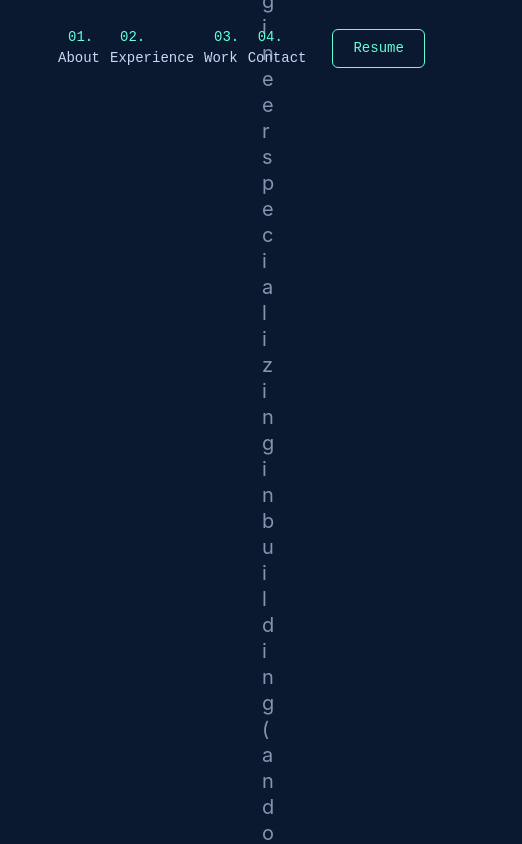
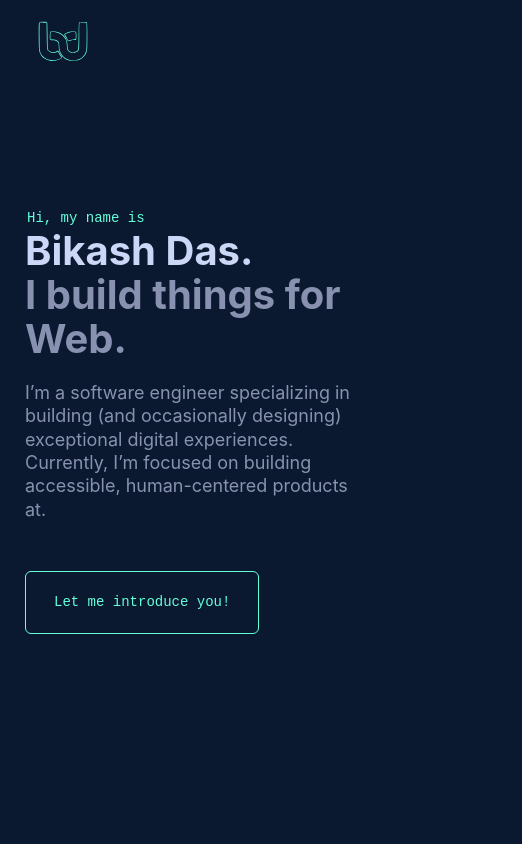
Before and after one commit to Bikashd4332/portfolio, a Next.js app: page / in a window 390 px wide. Shown: the top 844 px of the page, 522 px wide, since content can reach past the window. Built offline with nearby package versions, Linux system fonts and the light colour scheme.

Commit message:
fix(navbar) making navbar responsive

```diff
--- a/src/components/NavBar/NavBar.tsx
+++ b/src/components/NavBar/NavBar.tsx
@@ -12,7 +12,6 @@ const ListItem = chakra(motion.li, {
 });
 
 const navBarAnimation = {
-    initial: { y: -100, opacity: 0 },
     show: {
         y: 0,
         opacity: 1,
@@ -44,7 +43,12 @@ export function NavBar() {
     return (
         <Box as="header" position="fixed" top="0" width="100vw" height="6.25rem">
             <Box as="nav">
-                <HStack paddingX="3.125rem" paddingTop={2} justifyContent="space-between">
+                <HStack
+                    paddingX={{ base: '1.5625em', md: '3.125rem' }}
+                    transitionDuration="0.25s"
+                    transitionProperty="all"
+                    justifyContent="space-between"
+                >
                     <Box
                         initial={{ opacity: 0 }}
                         animate={{ opacity: 1 }}
@@ -55,7 +59,7 @@ export function NavBar() {
                     >
                         <Logo />
                     </Box>
-                    <HStack gap="4">
+                    <HStack gap="4" display={{ base: 'none', md: 'flex' }}>
                         <NavBarLinks />
                         <Link
                             as={motion.a}
--- a/src/components/container/Container.tsx
+++ b/src/components/container/Container.tsx
@@ -10,7 +10,7 @@ export function Container({ children }: ContainerProps) {
     return (
         <Box
             as="main"
-            paddingX="9.375rem"
+            paddingX={{ base: '1.562rem', md: '9.375rem' }}
             width="100%"
             min-height="100vh"
             maxWidth="1600px"
--- a/src/containers/HeroSection/HeroSection.tsx
+++ b/src/containers/HeroSection/HeroSection.tsx
@@ -7,31 +7,44 @@ export function HeroSection() {
             flexDirection="column"
             justifyContent="center"
             maxWidth="62.5rem"
-            marginX="7rem"
+            marginX={{ base: '0', md: '7rem' }}
             height="100vh"
         >
-            <Heading size="xs" fontWeight="medium" marginBottom="1rem" marginLeft="4px">
+            <Heading
+                size={{ base: 'xs', md: 'sm' }}
+                fontWeight="medium"
+                marginBottom={{ base: '0.5', md: '1rem' }}
+                marginLeft={{ base: '2px', md: '4px' }}
+            >
                 Hi, my name is
             </Heading>
-            <Heading variant="secondary" fontSize="5rem">
+            <Heading variant="secondary" fontSize={{ base: '2.5rem', md: '5rem' }}>
                 Bikash Das.
             </Heading>
-            <Heading variant="tertiary" fontSize="5rem" lineHeight="1.1">
+            <Heading variant="tertiary" fontSize={{ base: '2.5rem', md: '5rem' }} lineHeight="1.1">
                 I build things for Web.
             </Heading>
             <Text
-                marginTop="2rem"
+                marginTop={{ base: '1.25rem', md: '2rem' }}
                 maxWidth="580px"
                 color="slate"
                 fontFamily="sans"
-                fontSize="xl"
+                fontSize={{ base: '1.125rem', md: 'xl' }}
                 lineHeight="1.3"
             >
                 I’m a software engineer specializing in building (and occasionally designing)
                 exceptional digital experiences. Currently, I’m focused on building accessible,
                 human-centered products at.
             </Text>
-            <Link variant="outlined" size="lg" marginTop="50px" width="max-content">
+            <Link
+                variant="outlined"
+                size={{ md: 'lg' }}
+                marginTop="50px"
+                paddingY="1.25rem"
+                paddingX="1.75rem"
+                width="max-content"
+                fontSize={{ base: '0.875rem' }}
+            >
                 Let me introduce you!
             </Link>
         </Flex>
--- a/src/theme.ts
+++ b/src/theme.ts
@@ -9,10 +9,8 @@ const fonts = {
 };
 
 const breakpoints = {
-    sm: '40em',
-    md: '52em',
-    lg: '64em',
-    xl: '80em',
+    xs: '23',
+    sm: '30',
 };
 
 const colors: ChakraTheme['colors'] = {
```
